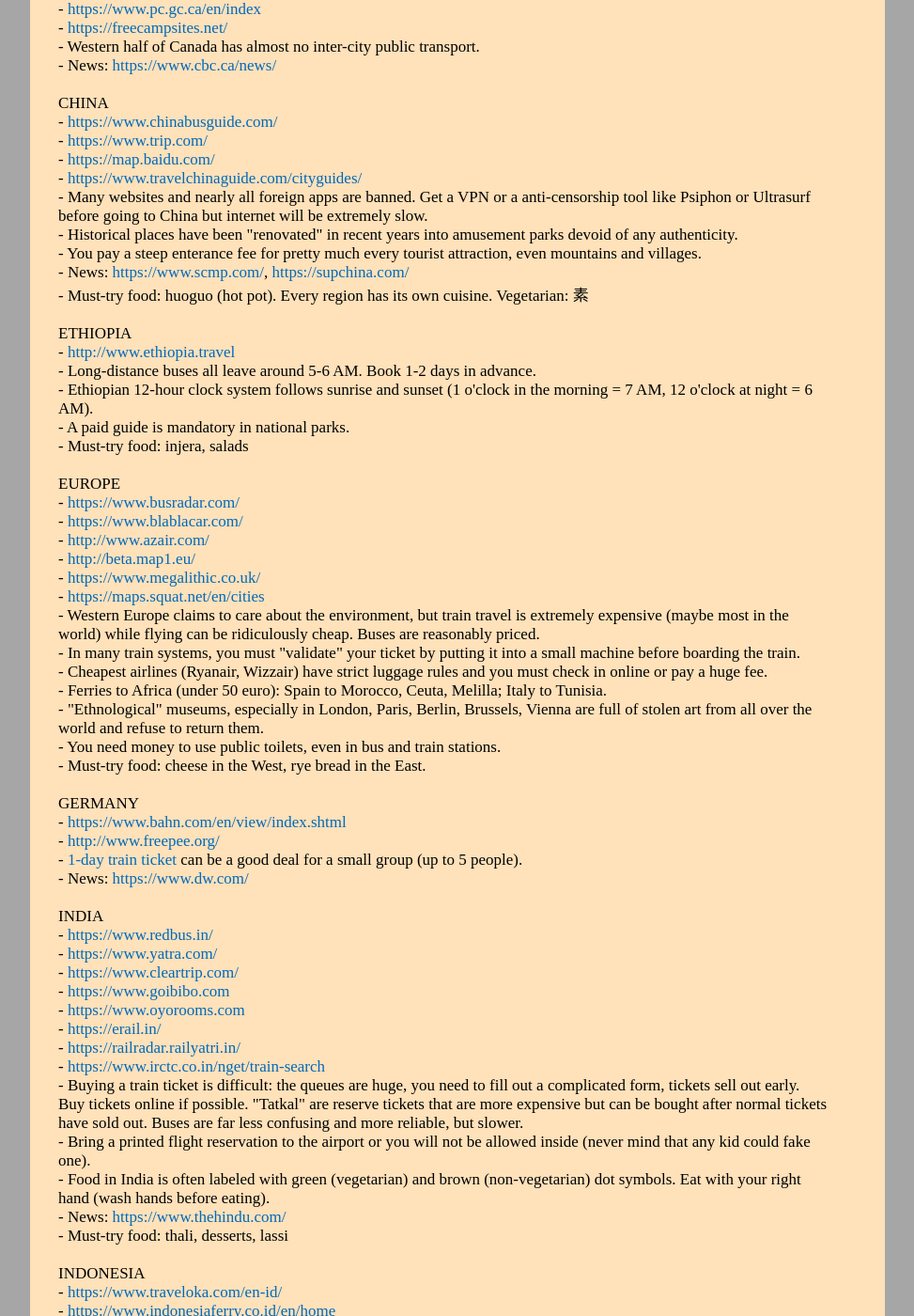
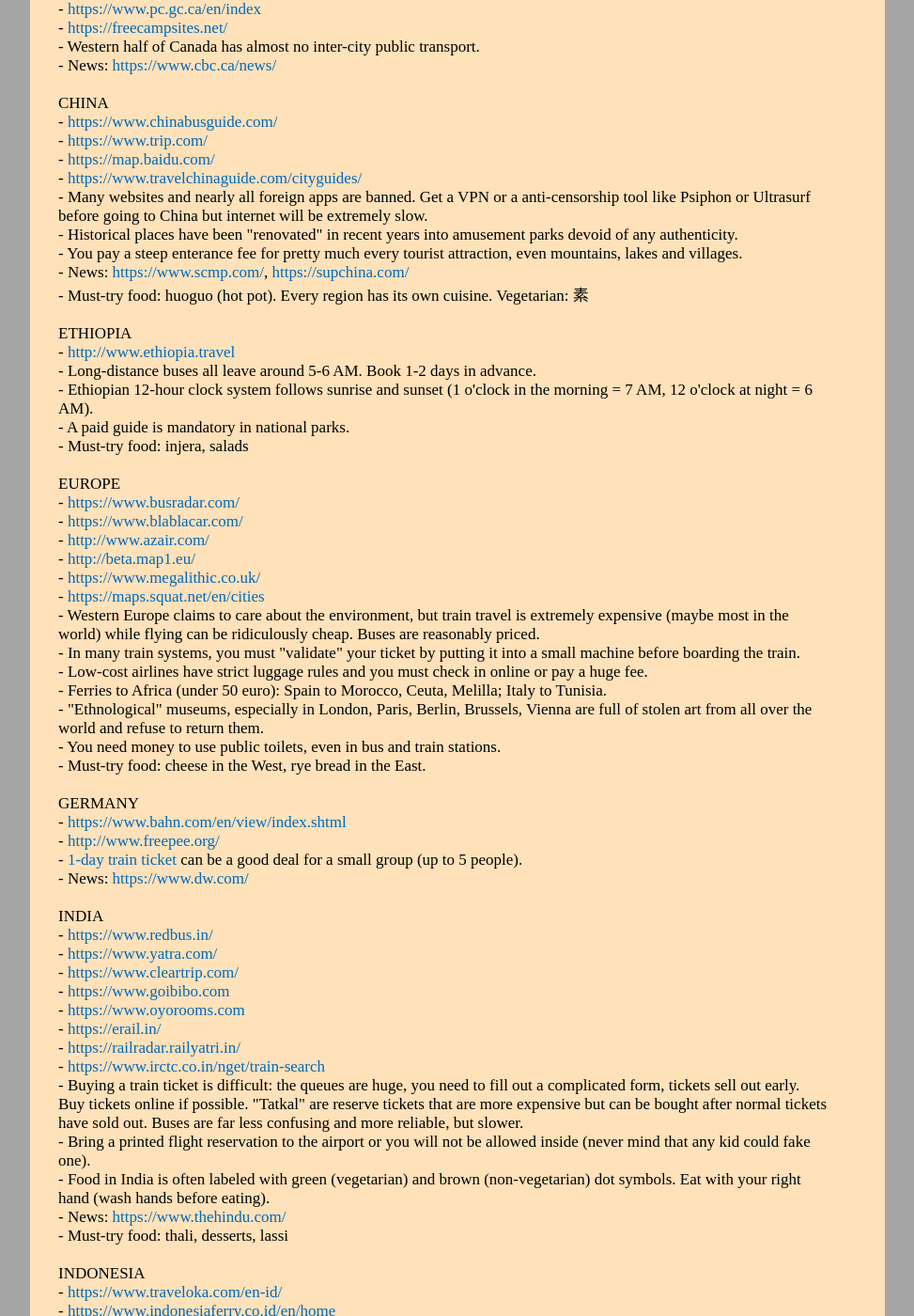
Before and after one commit to witbag/witbag.github.io, a Jekyll site: the page built from travel/notes.html, in a window 1280 px wide and 1400 px high, scrolled down 844 px. Shown: the whole window at 94% size, without its empty margins (153-1126 px from the left). Built offline with Jekyll 4.4.1, drawn with Linux system fonts in a browser that asks for light colours; some of the changed text lies outside the part shown.

Commit message:
Update notes.html

```diff
--- a/travel/notes.html
+++ b/travel/notes.html
@@ -53,7 +53,7 @@
 - <a href="https://www.travelchinaguide.com/cityguides/" target=_blank>https://www.travelchinaguide.com/cityguides/</a><br />
 - Many websites and nearly all foreign apps are banned. Get a VPN or a anti-censorship tool like Psiphon or Ultrasurf before going to China but internet will be extremely slow.<br>
 - Historical places have been "renovated" in recent years into amusement parks devoid of any authenticity.<br>
-- You pay a steep enterance fee for pretty much every tourist attraction, even mountains and villages.<br>
+- You pay a steep enterance fee for pretty much every tourist attraction, even mountains, lakes and villages.<br>
 - News: <a href="https://www.scmp.com/" target=_blank>https://www.scmp.com/</a>, <a href="https://supchina.com/" target=_blank>https://supchina.com/</a><br />
 - Must-try food: huoguo (hot pot). Every region has its own cuisine. Vegetarian: 素<br>
 <br>
@@ -73,7 +73,7 @@
 - <a href="https://maps.squat.net/en/cities" target=_blank>https://maps.squat.net/en/cities</a><br />
 - Western Europe claims to care about the environment, but train travel is extremely expensive (maybe most in the world) while flying can be ridiculously cheap. Buses are reasonably priced.<br>
 - In many train systems, you must "validate" your ticket by putting it into a small machine before boarding the train.<br>
-- Cheapest airlines (Ryanair, Wizzair) have strict luggage rules and you must check in online or pay a huge fee.<br>
+- Low-cost airlines have strict luggage rules and you must check in online or pay a huge fee.<br>
 - Ferries to Africa (under 50 euro): Spain to Morocco, Ceuta, Melilla; Italy to Tunisia.<br>
 - "Ethnological" museums, especially in London, Paris, Berlin, Brussels, Vienna are full of stolen art from all over the world and refuse to return them.<br>
 - You need money to use public toilets, even in bus and train stations.<br>
@@ -105,7 +105,7 @@
 - <a href="https://www.indonesiaferry.co.id/en/home" target=_blank>https://www.indonesiaferry.co.id/en/home</a><br />
 - <a href="https://www.pelni.co.id/" target=_blank>https://www.pelni.co.id/</a><br />
 - <a href="https://www.reddoorz.com/" target=_blank>https://www.reddoorz.com/</a><br />
-- Maps: <a href="http://www.big.go.id/peta-provinsi/" target=_blank>http://www.big.go.id/peta-provinsi/</a><br />
+- Maps: <a href="https://web.archive.org/web/20181222122942/https://www.big.go.id/peta-provinsi/" target=_blank>https://web.archive.org/web/20181222122942/https://www.big.go.id/peta-provinsi/</a><br />
 - Ride-hailing app: Gojek<br>
 - Many mountains charge an enterance fee.<br>
 - News: <a href="https://jakartaglobe.id/" target=_blank>https://jakartaglobe.id/</a><br />
```
Also changed, not shown: other parts of travel/notes.html (+2 -2 lines).
